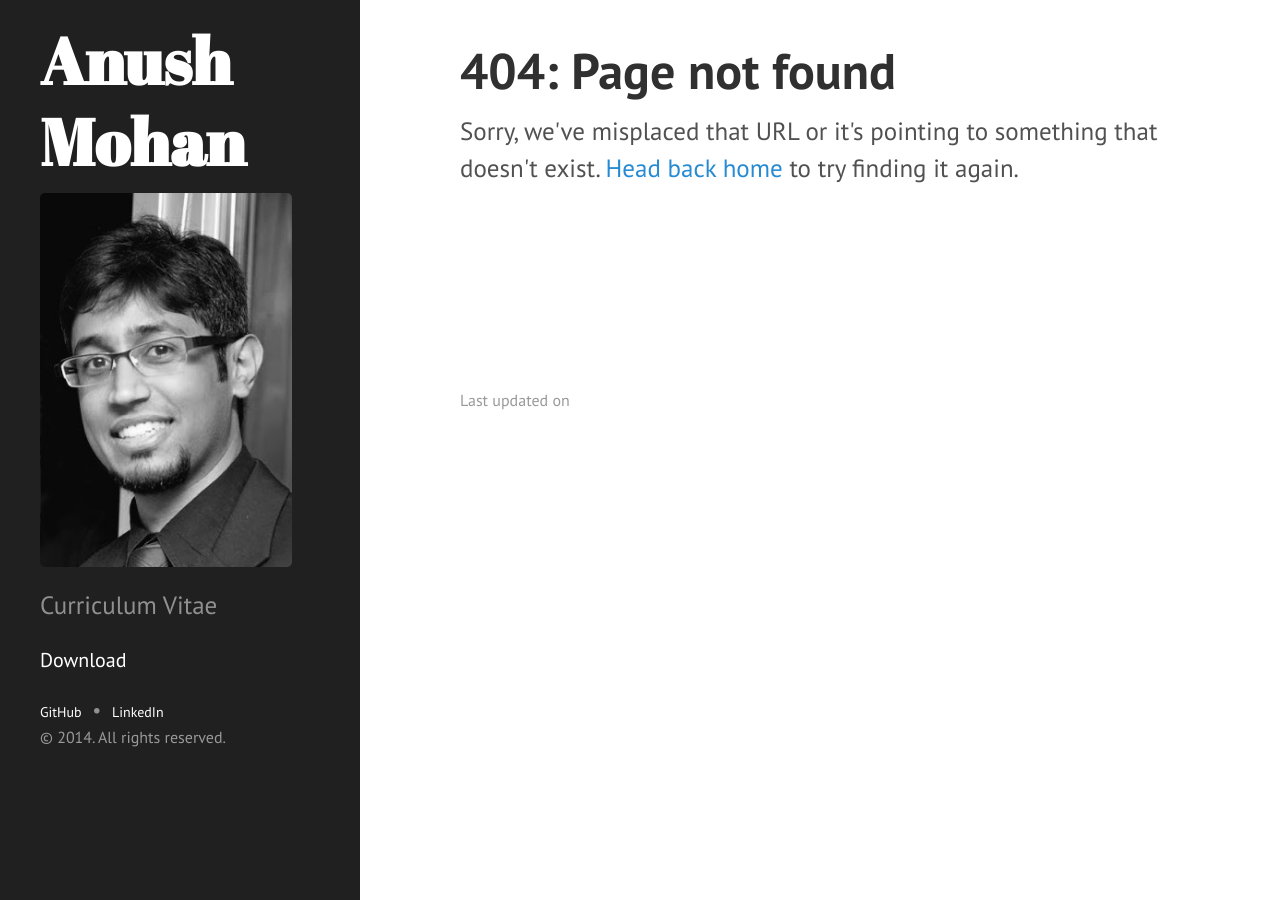
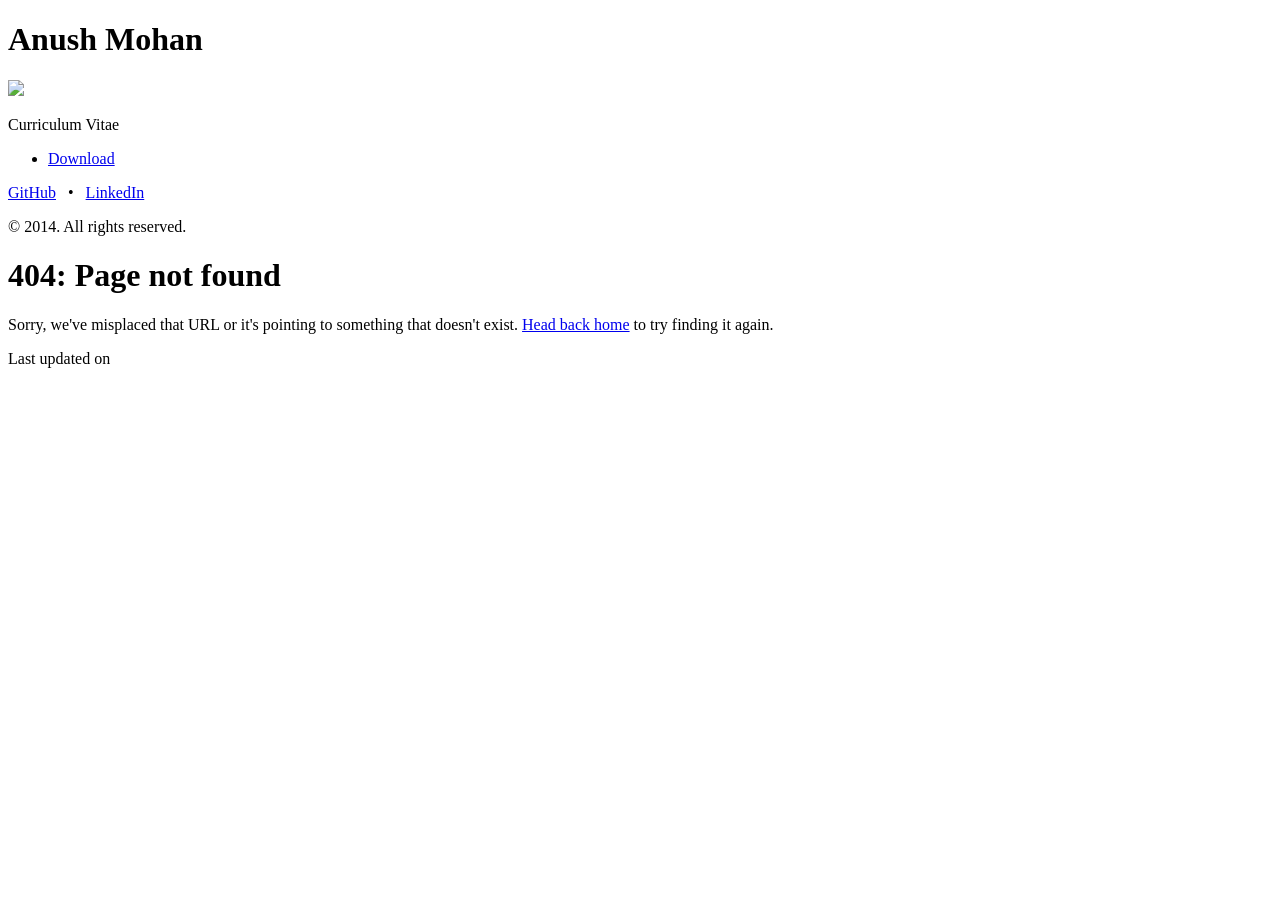
Before and after one commit to anushmohan/resume, a Jekyll site: the page built from 404.html, in a window 1280 px wide. Built offline with Jekyll 4.4.1, drawn with Linux system fonts in a browser that asks for light colours; Markdown is read by kramdown in place of the engine named in the settings.

Commit message:
Fixed broken links

```diff
--- a/_config.yml
+++ b/_config.yml
@@ -25,4 +25,4 @@ linkedin:
   link:           https://linkedin.com/anushmohan
 
 pdf_download:
-    link:         './Anush_Mohan_resume.pdf'
+    link:         '/Anush_Mohan_resume.pdf'
--- a/_includes/head.html
+++ b/_includes/head.html
@@ -14,17 +14,15 @@
   </title>
 
   <!-- CSS -->
-  <link rel="stylesheet" href="/public/css/resume.css">
-  <link rel="stylesheet" href="/public/css/poole.css">
-  <link rel="stylesheet" href="/public/css/syntax.css">
-  <link rel="stylesheet" href="/public/css/hyde.css">
+  <link rel="stylesheet" href="public/css/resume.css">
+  <link rel="stylesheet" href="public/css/poole.css">
+  <link rel="stylesheet" href="public/css/syntax.css">
+  <link rel="stylesheet" href="public/css/hyde.css">
   <link rel="stylesheet" href="http://fonts.googleapis.com/css?family=PT+Sans:400,700,400italic,700italic|Abril+Fatface">
 
 
   <!-- Icons -->
-  <link rel="apple-touch-icon-precomposed" sizes="144x144" href="/public/apple-touch-icon-144-precomposed.png">
-                                 <link rel="shortcut icon" href="/public/favicon.ico">
+  <link rel="apple-touch-icon-precomposed" sizes="144x144" href="public/apple-touch-icon-144-precomposed.png">
+                                 <link rel="shortcut icon" href="public/favicon.ico">
 
-  <!-- RSS -->
-  <link rel="alternate" type="application/rss+xml" title="RSS" href="/atom.xml">
 </head>
--- a/_includes/sidebar.html
+++ b/_includes/sidebar.html
@@ -2,7 +2,7 @@
   <div class="container sidebar-sticky">
     <div class="sidebar-about">
       <h1>{{ site.title }}</h1>
-      <img src="{{ site.url }}/public/images/anush_mug_resume.jpg">
+      <img src="{{ site.url }}public/images/anush_mug_resume.jpg">
       <p class="lead">{{ site.description }}</p>
     </div>
 
```
Also changed, not shown: templates/pdf_template.html (+4 -4 lines), ~Anush_Mohan_resume.html (+4 -4 lines), 1 other file.
